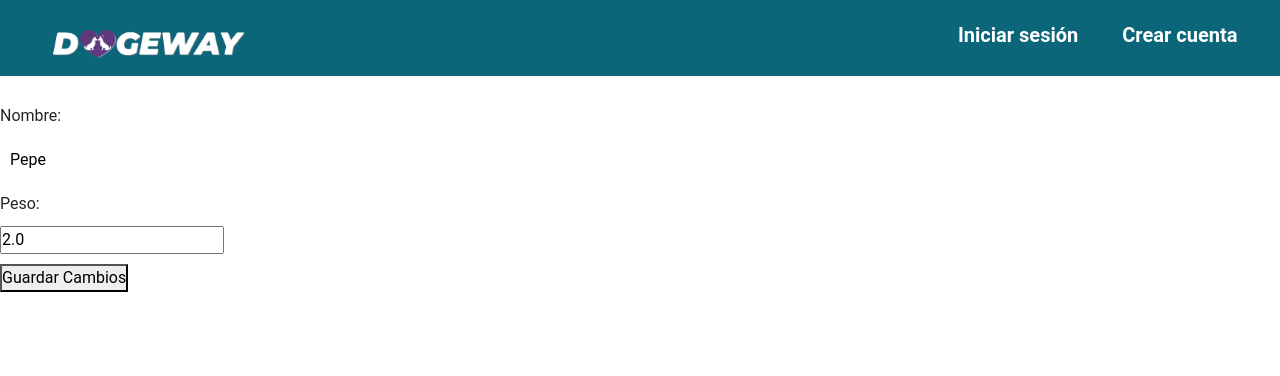
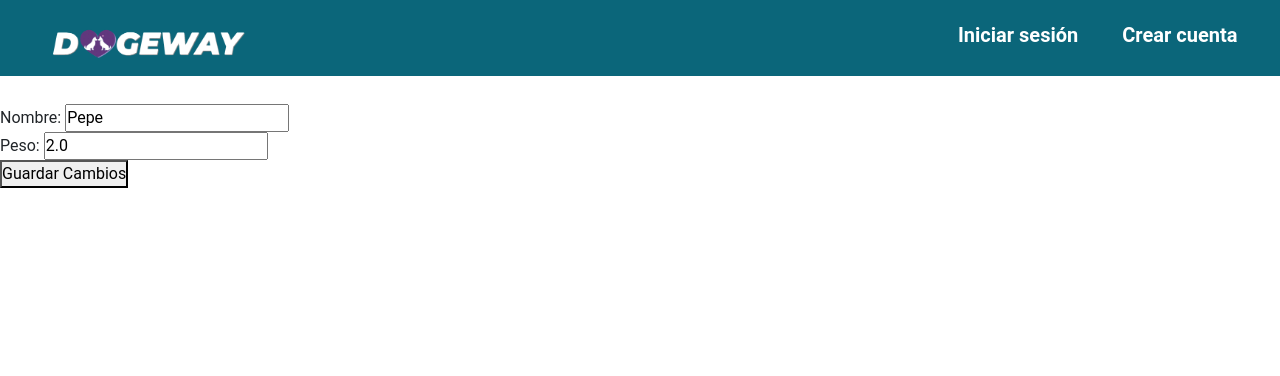
Before and after one commit to B4ZU27/Dogeaway_ingSoft, a Django app: page /mascota/2/actualizar/ in a window 1280 px wide. Shown: the top 376 px of the page. Run offline with Django 4.2, Linux system fonts and the light colour scheme; data comes from the database, SQL or seed files in the repository; both versions use the stored data as it was after the commit.

Commit message:
cambios minimos

```diff
--- a/main_app/static/css/base.css
+++ b/main_app/static/css/base.css
@@ -7,53 +7,6 @@
     text-decoration: none;
     font-family: 'Roboto', sans-serif;
 }
-
-.footer {
-    background-color: #333;
-    color: #fff;
-    text-align: center;
-    padding: 10px;
-}
-
-/* REGISTROS */
-.form-container {
-    text-align: center;
-    background-color: #000;
-    color: #fff;
-    padding: 20px;
-    border-radius: 10px;
-    width: 300px;
-    margin: 0 auto;
-}
-
-
-label {
-    display: block;
-    margin-bottom: 10px;
-}
-
-input[type="text"],
-input[type="email"],
-input[type="password"] {
-    width: 100%;
-    padding: 10px;
-    margin-bottom: 10px;
-    border: none;
-    border-radius: 5px;
-    background-color: #fff;
-    color: #000;
-}
-
-button[type="submit"] {
-    display: block;
-    margin-top: 10px;
-
-}
-
-#logout-link {
-    color: #ffffff;
-}
-
 
 /*------------------------------------------------------ HEADER ------------------------------------------------------*/
 
--- a/main_app/static/css/login.css
+++ b/main_app/static/css/login.css
@@ -56,6 +56,7 @@ body {
     background-color: transparent;
     color: white;
     outline: none;
+    border-radius: 5px;
 }
 
 button {
--- a/main_app/static/css/signup.css
+++ b/main_app/static/css/signup.css
@@ -47,6 +47,7 @@ form {
     background-color: transparent;
     color: white;
     outline: none;
+    border-radius: 5px;
 }
 
 label {
```
Also changed, not shown: db.sqlite3.
